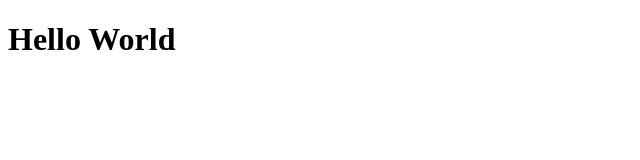
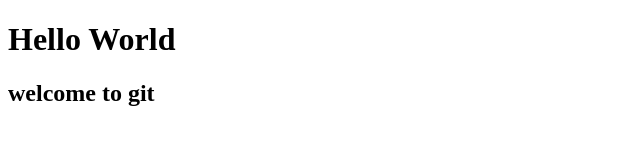
Before and after one commit to ckib/test, a plain HTML site: page index.html in a window 1280 px wide. Shown: the whole page, without its empty margins (0-640 px from the left). Drawn offline with Linux system fonts and the light colour scheme.

Commit message:
h2 added

```diff
--- a/index.html
+++ b/index.html
@@ -11,6 +11,7 @@
         <h1>
             Hello World
         </h1>
+        <h2>welcome to git</h2>
     </div>
 </body>
 </html>
```
